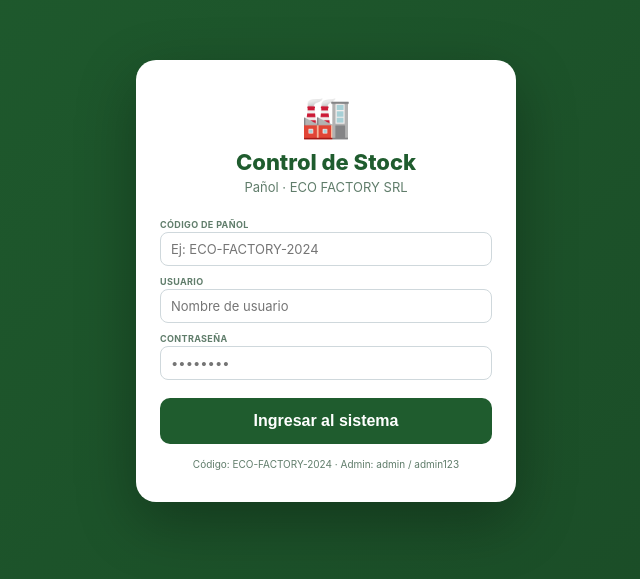
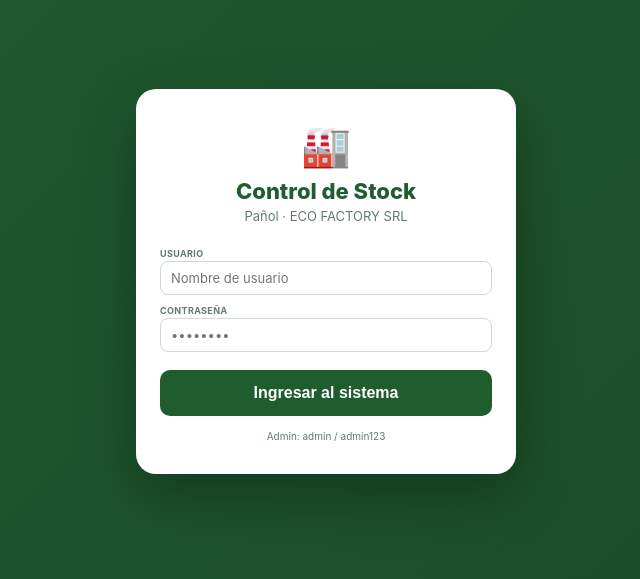
Before and after one commit to yamirTO/panol-eco-factory, a website: page index.html in a window 1280 px wide. Shown: the part 119-698 px from the top of the page, without its empty margins (314-954 px from the left). Drawn offline with Linux system fonts and the light colour scheme.

Commit message:
Update index.html

```diff
--- a/index.html
+++ b/index.html
@@ -24,14 +24,7 @@
                 <h1 class="login-title">Control de Stock</h1>
                 <p class="login-subtitle">Pañol · ECO FACTORY SRL</p>
             </div>
-            <div class="login-error" id="loginError">Código, usuario o contraseña incorrectos</div>
-
-            <!-- CÓDIGO DE PAÑOL -->
-            <div class="form-group">
-                <label class="form-label">Código de Pañol</label>
-                <input type="text" class="form-input" id="codigoPanol" placeholder="Ej: ECO-FACTORY-2024" value="">
-            </div>
-
+            <div class="login-error" id="loginError">Usuario o contraseña incorrectos</div>
             <div class="form-group">
                 <label class="form-label">Usuario</label>
                 <input type="text" class="form-input" id="loginUser" placeholder="Nombre de usuario" value="">
@@ -42,7 +35,7 @@
             </div>
             <button class="login-btn" onclick="doLogin()">Ingresar al sistema</button>
             <div class="login-help">
-                <span>Código: ECO-FACTORY-2024 · Admin: admin / admin123</span>
+                <span>Admin: admin / admin123</span>
             </div>
         </div>
     </div>
```
